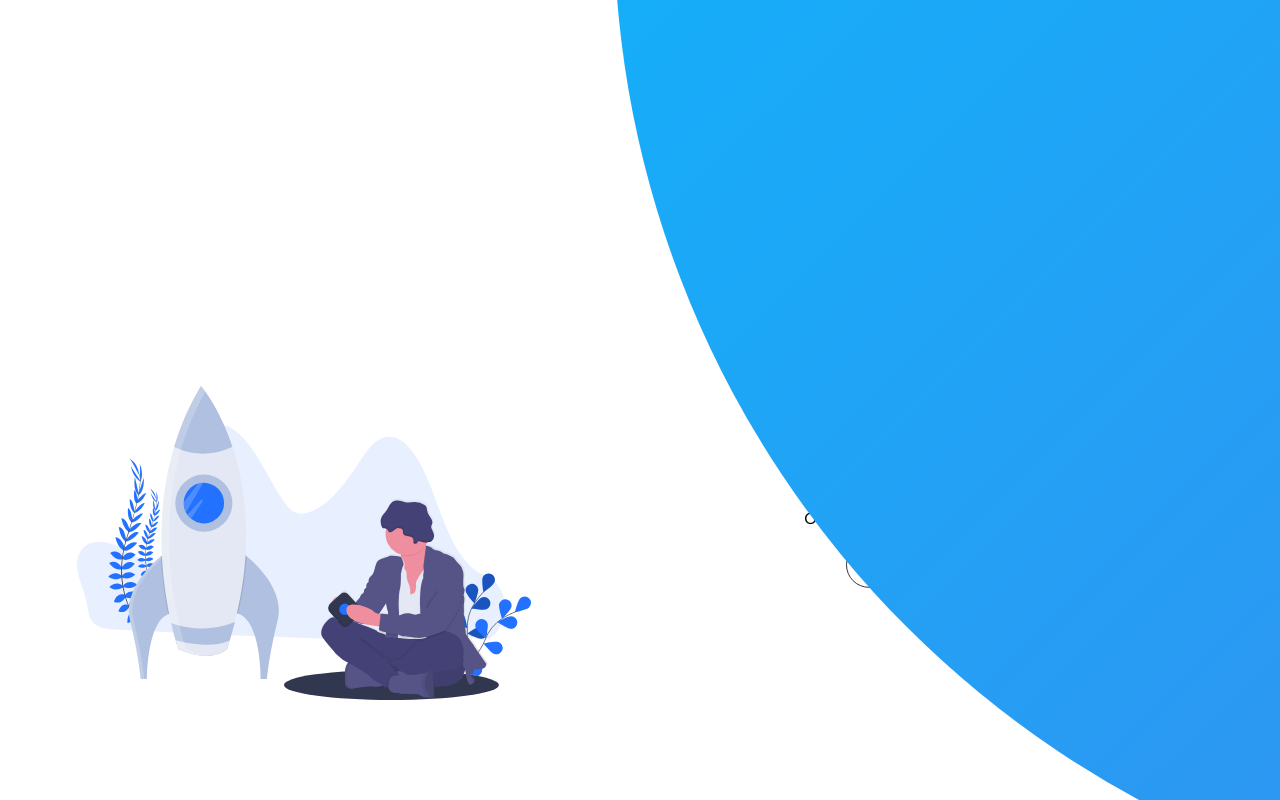
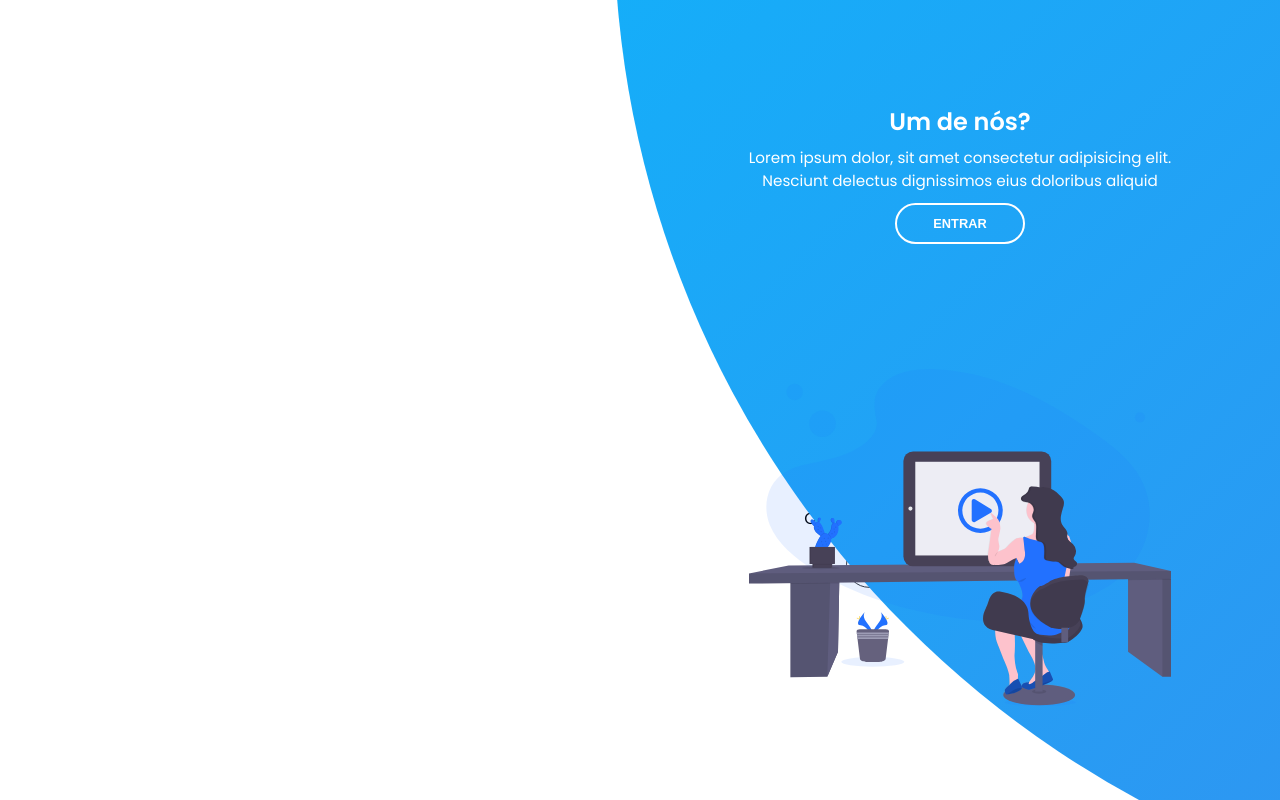
Before and after one commit to relicote/projeto-login, a plain HTML site: page index.html in a window 1280 px wide. Both pictures are taken after a click on the button "CADASTRE-SE". Drawn offline with Linux system fonts and the light colour scheme.

Commit message:
Update style.css

```diff
--- a/style.css
+++ b/style.css
@@ -192,6 +192,7 @@ form.sign-up-form{
 
 .panel .content{
     color: #fff;
+    transition: .9s .6s ease-in-out;
 }
 
 .panel h3{
@@ -217,6 +218,8 @@ form.sign-up-form{
 
 .image{
     width: 100%;
+    transition: 1s .4s ease-in-out;
+
 }
 
 .right-panel .content, .right-panel .image{
@@ -229,3 +232,17 @@ form.sign-up-form{
     transform: translate(100%, -50%);
     right: 52%;
 }
+
+.container.sign-up-mode .left-panel .image,
+.container.sign-up-mode .container{
+    transform: translateX(-800px);
+}
+
+.container.sign-up-mode .right-panel .content,
+.container.sign-up-mode .right-panel .image{
+    transform: translateX(0px);
+}
+
+.container.sign-up-mode .right-panel{
+    pointer-events: all;
+}
```
